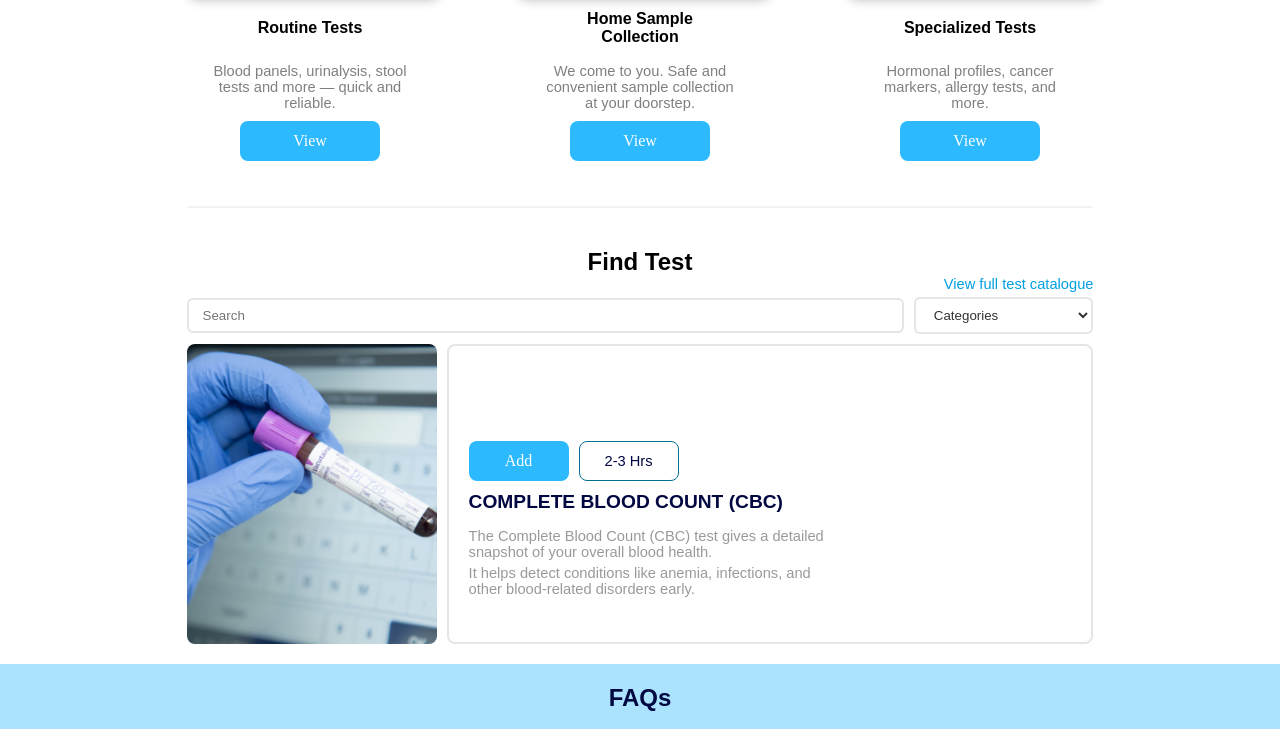
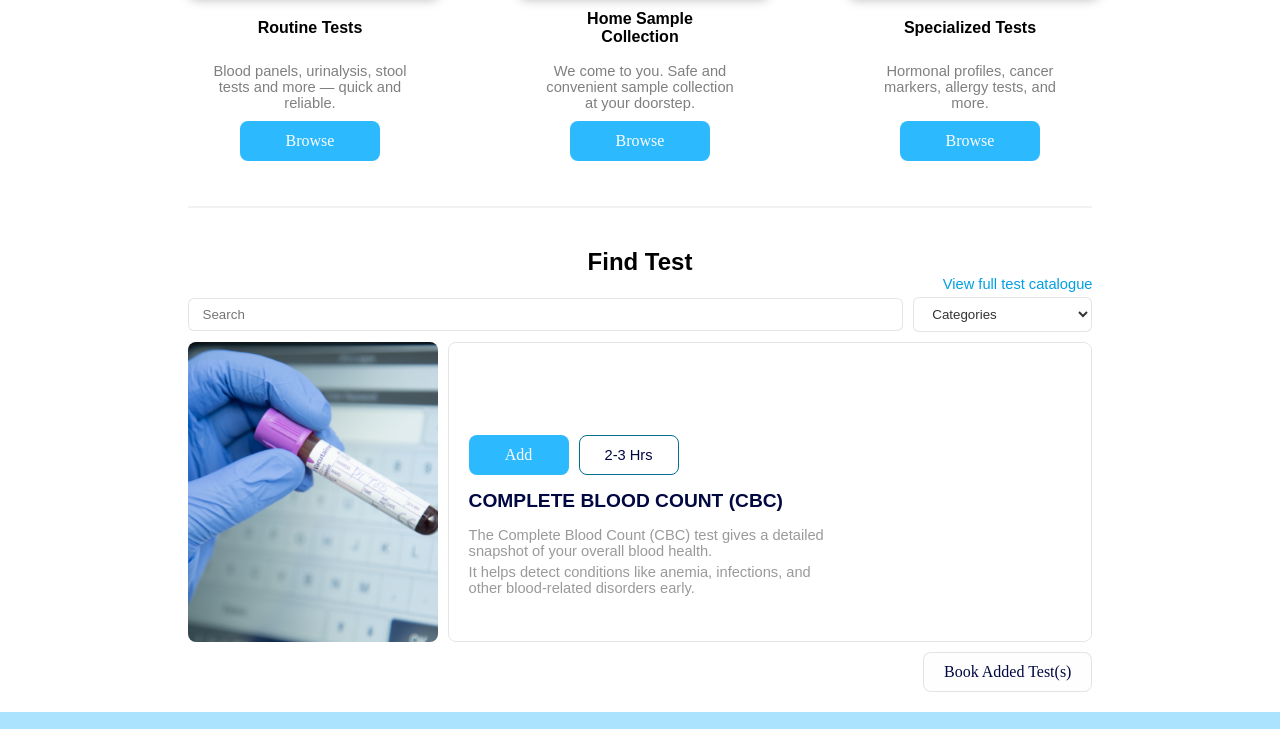
Before and after one commit to Bett007/Eumake-labs, a plain HTML site: page index.html in a window 1280 px wide. Shown: the part 1719-2448 px from the top of the page. Drawn offline with Linux system fonts and the light colour scheme.

Commit message:
find test styling update

```diff
--- a/index.html
+++ b/index.html
@@ -139,7 +139,7 @@
           <p>
             Blood panels, urinalysis, stool tests and more — quick and reliable.
           </p>
-          <button class="view-btn">View</button>
+          <button class="browse-btn">Browse</button>
         </div>
         <div class="test-category">
           <img
@@ -154,7 +154,7 @@
             We come to you. Safe and convenient sample collection at your
             doorstep.
           </p>
-          <button class="view-btn">View</button>
+          <button class="browse-btn">Browse</button>
         </div>
         <div class="test-category">
           <img
@@ -166,7 +166,7 @@
             <h3>Specialized Tests</h3>
           </div>
           <p>Hormonal profiles, cancer markers, allergy tests, and more.</p>
-          <button class="view-btn">View</button>
+          <button class="browse-btn">Browse</button>
         </div>
       </div>
       <!-- browsing test div -->
@@ -218,6 +218,9 @@
               </p>
             </div>
           </div>
+        </div>
+        <div class="book-tests-btn-div">
+          <button class="book-tests-btn">Book Added Test(s)</button>
         </div>
       </div>
     </section>
--- a/styles.css
+++ b/styles.css
@@ -10,7 +10,7 @@
 
 section,
 .anchor-target {
-  scroll-margin-top: calc(var(--header-height) + 8px);
+  scroll-margin-top: calc(var(--header-height) + 0px);
 }
 
 html {
@@ -38,7 +38,6 @@ h3 {
   font-family: "poppins", sans-serif;
   font-size: 1rem;
   max-width: 300px;
-  /* margin: 10px 0; */
 }
 
 p {
@@ -55,6 +54,7 @@ header {
   width: 100vw;
   height: 50px;
   background-color: #fefefe;
+  box-shadow: 0 2px 6px rgba(0, 0, 0, 0.15);
 }
 
 #logo-group {
@@ -155,16 +155,12 @@ nav a:hover {
   height: auto;
 }
 
-/* #hero-section > div:nth-of-type(1) {
-    margin: 10px 0 0 0;
-}*/
 #hero-section > div:nth-of-type(2) p {
   text-align: center;
   font-family: poppins;
   font-size: 35pt;
   color: #010740;
   margin: 40px 0 20px 0;
-  /* font-weight: 400; */
 }
 
 #hero-section > div:nth-of-type(2) p span:nth-of-type(2) {
@@ -217,7 +213,6 @@ nav a:hover {
   justify-content: flex-start;
   box-shadow: 4px 6px 12px rgb(0, 0, 0, 0.3);
   margin-bottom: 20px;
-  /* align-items: center; */
 }
 
 #problem-narrative {
@@ -421,7 +416,7 @@ div.bg {
   -webkit-mask-size: contain;
 }
 
-.view-btn {
+.browse-btn {
   margin: 0 15px;
   width: 140px;
   height: 40px;
@@ -475,12 +470,11 @@ div.bg {
   justify-content: space-between;
   align-items: center;
   gap: 10px;
-
 }
 
 .search-input {
   padding: 8px 14px;
-  border: 2px solid rgba(0, 0, 0, 0.1);
+  border: 1.5px solid rgba(0, 0, 0, 0.1);
   border-radius: 6px;
   width: 80%;
   outline: none;
@@ -488,12 +482,12 @@ div.bg {
 }
 
 .search-input:focus {
-  border-color: #026F91;
+  border-color: #026f91;
 }
 
 .search-filter {
   padding: 8px 14px;
-  border: 2px solid rgba(0, 0, 0, 0.1);
+  border: 1.5px solid rgba(0, 0, 0, 0.1);
   border-radius: 6px;
   background-color: #fff;
   color: #333;
@@ -502,7 +496,7 @@ div.bg {
 }
 
 .search-filter:focus {
-  border-color: #026F91;
+  border-color: #026f91;
 }
 
 .view-link {
@@ -524,6 +518,7 @@ div.bg {
 .test-container {
   display: flex;
   gap: 10px;
+  margin-bottom: 10px;
 }
 
 .test-image {
@@ -539,7 +534,7 @@ div.bg {
   flex-direction: column;
   justify-content: flex-end;
   padding: 20px;
-  border: 2px solid rgba(0, 0, 0, 0.1);
+  border: 1.5px solid rgba(0, 0, 0, 0.1);
   height: 300px;
   border-radius: 8px;
 }
@@ -558,14 +553,14 @@ div.bg {
 
 .test-description p {
   margin-bottom: 5px;
-  font-weight: 200!important;
+  font-weight: 200 !important;
 }
 
 .test-actions {
   display: flex;
   align-items: center;
   gap: 10px;
-  margin-bottom: 10px;
+  margin-bottom: 15px;
 }
 
 .add-btn {
@@ -602,6 +597,34 @@ div.bg {
   font-family: metropolis;
   font-weight: 500;
   font-size: 12pt;
+}
+
+.book-tests-btn-div {
+  display: flex;
+  justify-content: flex-end;
+  width: 100%;
+}
+
+.book-tests-btn {
+  margin: 0;
+  width: auto;
+  height: 40px;
+  background-color: #fefefe;
+  border: 1.5px solid rgba(0, 0, 0, 0.1);
+  border-radius: 8px;
+  color: #010740;
+  font-family: metropolis;
+  font-weight: 500;
+  font-size: 12pt;
+  text-align: center;
+  padding: 0 20px;
+}
+
+.book-tests-btn:hover {
+  background-color: #20b22a;
+  color: #fefefe;
+  transition: background-color 0.3s ease;
+  border: none;
 }
 
 /* browsing test div end */
```
